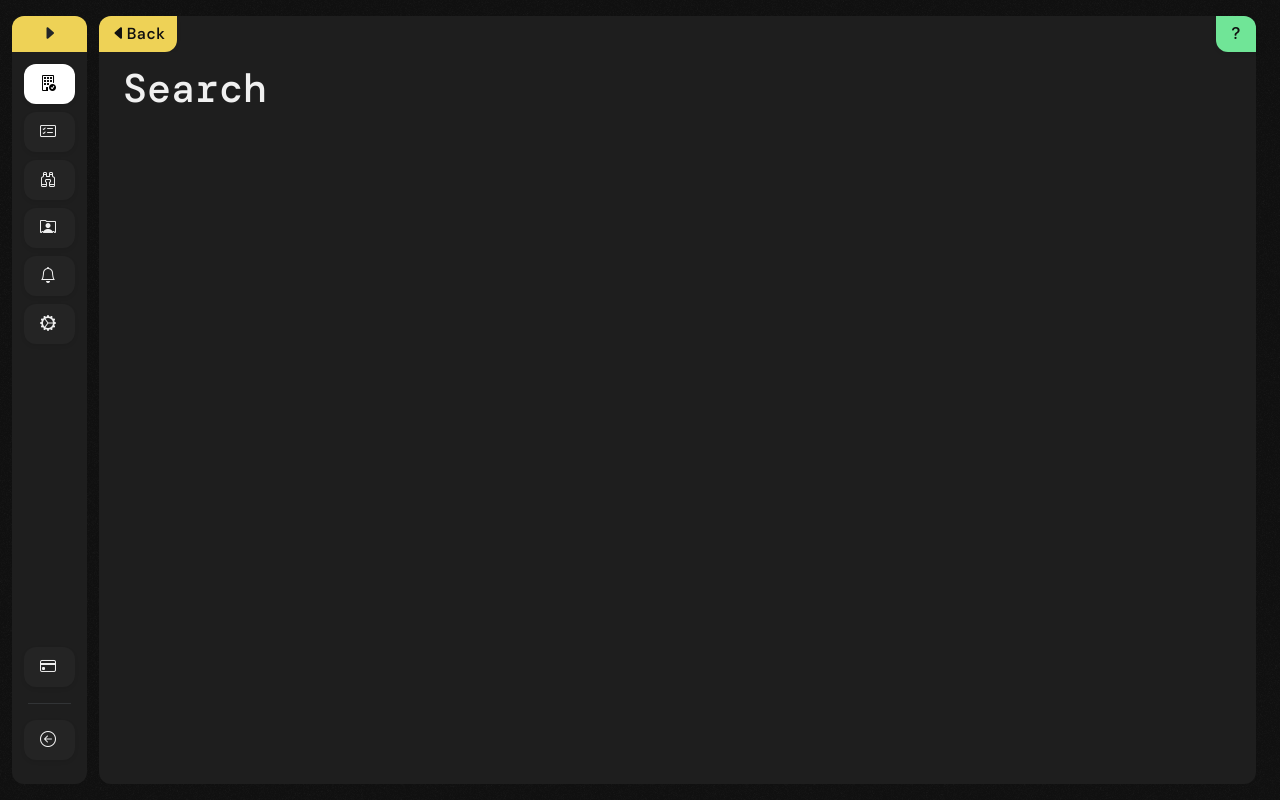
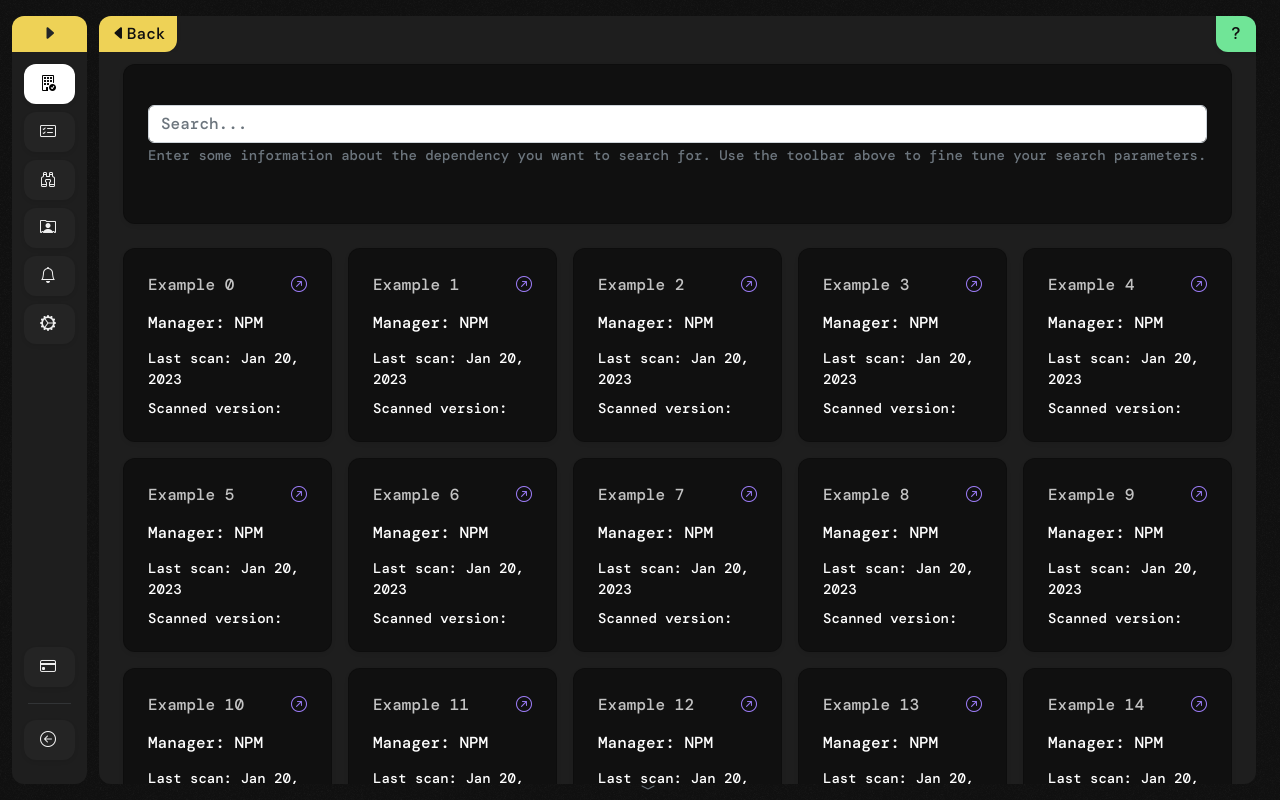
Before and after one commit to whichlicense/frontend, a React (Create React App) app: page /search in a window 1280 px wide. Built offline with nearby package versions, Linux system fonts and the light colour scheme.

Commit message:
Started implementing Search page
Signed-off-by: duart38 <duartsnel@icloud.com>

```diff
--- a/src/pages/Search.tsx
+++ b/src/pages/Search.tsx
@@ -15,10 +15,45 @@
  *   limitations under the License.
  */
 
+import { InputGroup, Form, Row, Col, Stack } from "react-bootstrap";
+import RegularCard from "../components/Cards/RegularCard";
+
 export default function Search() {
-    return (
-        <div>
-            <h1>Search</h1>
-        </div>
-    )
+  return (
+    <div>
+      <RegularCard>
+        {/* TODO: maybe put this in the toolbar? */}
+        <Form.Group className="mb-3" controlId="formBasicEmail">
+          <Form.Control type="email" placeholder="Search..." />
+          <Form.Text className="text-muted">
+            Enter some information about the dependency you want to search for.
+            Use the toolbar above to fine tune your search parameters.
+          </Form.Text>
+        </Form.Group>
+      </RegularCard>
+
+      <br />
+
+      <Row xs={1} md={3} lg={4} xl={5} xxl={7} className="g-3">
+        {Array.from({ length: 40 }).map((_, idx) => (
+          <Col>
+            <RegularCard
+              title={`Example ${idx}`}
+              icon="bi bi-arrow-up-right-circle"
+              iconColor="txt-purple"
+              onCardClick={() => {
+                console.log("clicked");
+              }}
+            >
+              <Stack gap={2}>
+                <h6>Manager: NPM</h6>
+                <small>Last scan: Jan 20, 2023</small>
+                <small>Scanned version: 2.1.0</small>
+              </Stack>
+            </RegularCard>
+          </Col>
+        ))}
+      </Row>
+    </div>
+  );
 }
```
